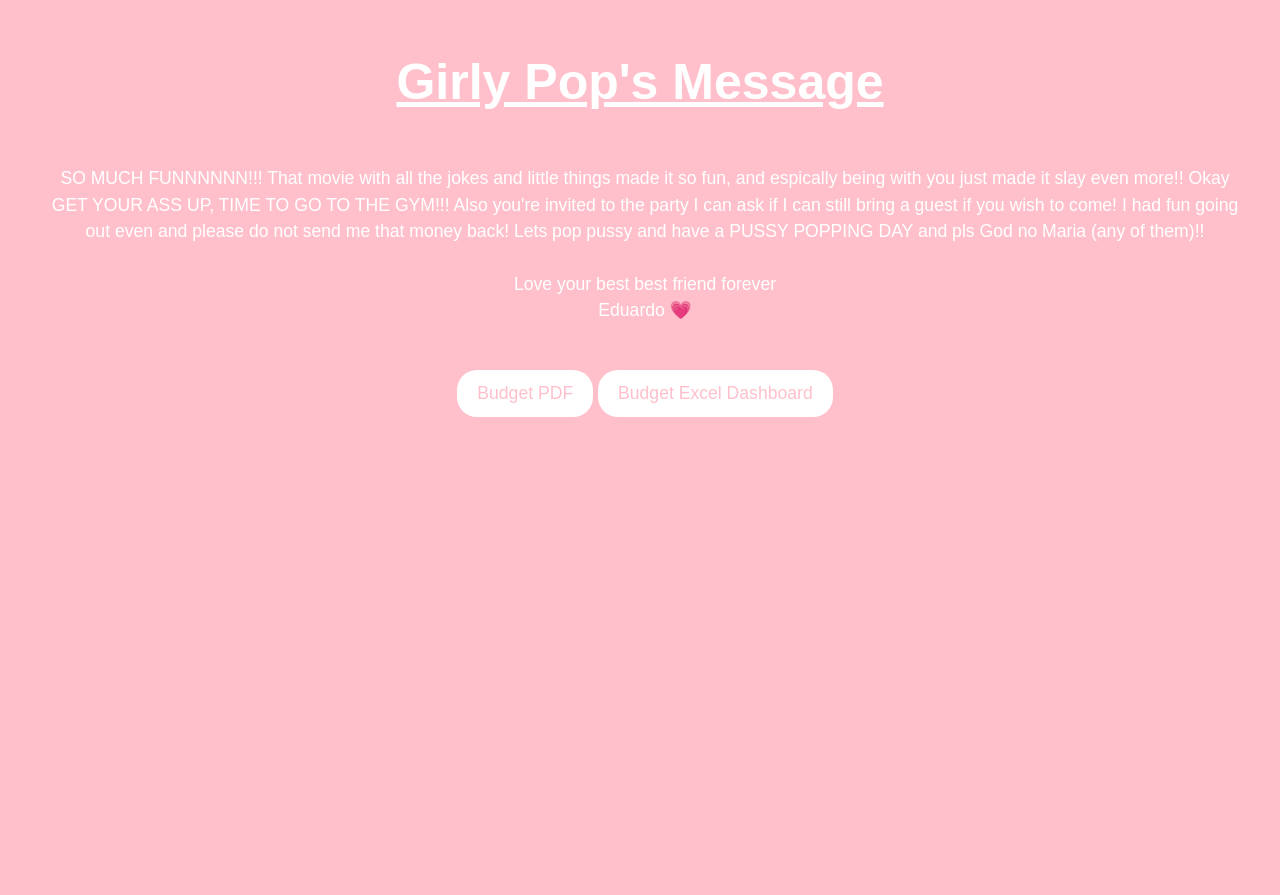
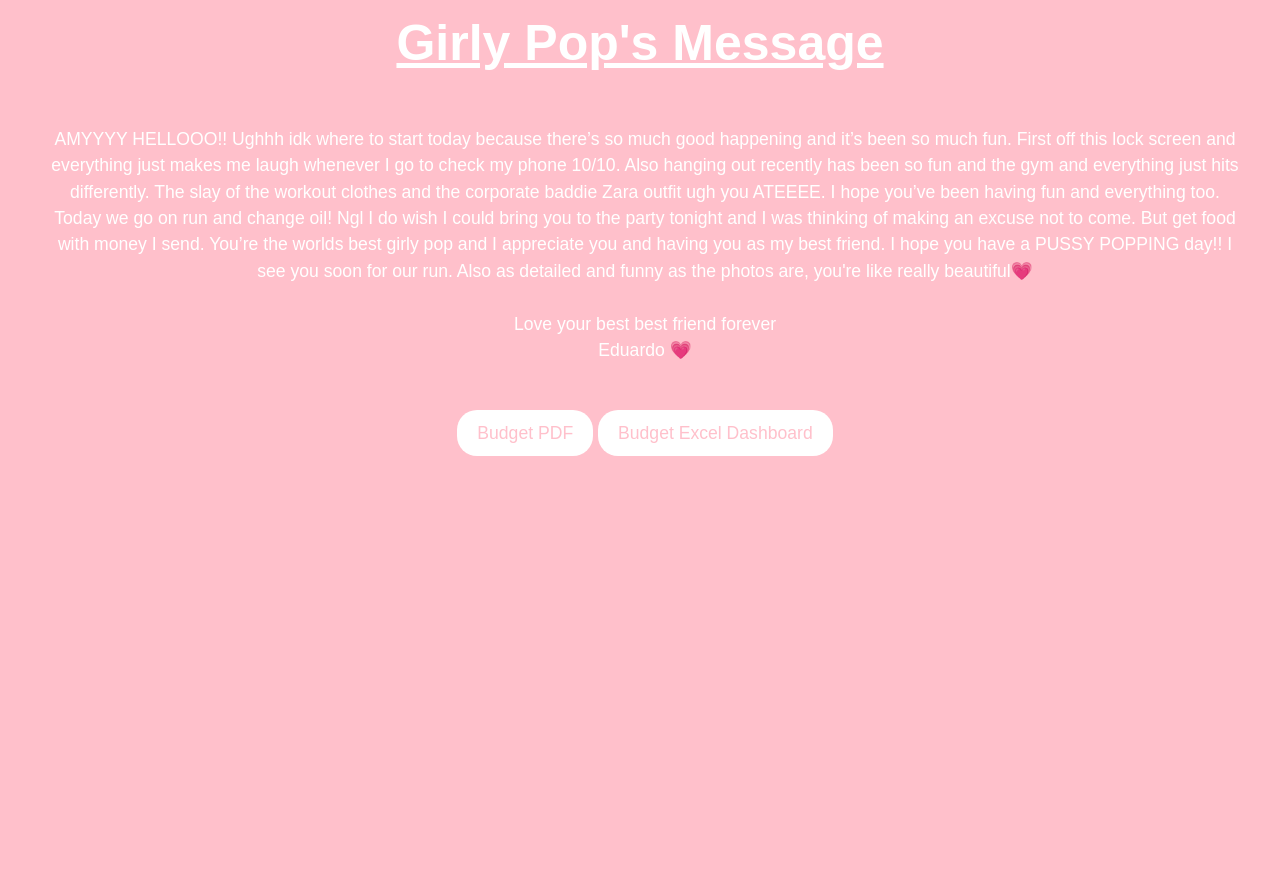
Before and after one commit to Ewynman/Giving, a plain HTML site: page index.html in a window 1280 px wide. Shown: the part 1020-1915 px from the top of the page. Drawn offline with nearby package versions, Linux system fonts and the light colour scheme.

Commit message:
Automated commit

```diff
--- a/index.html
+++ b/index.html
@@ -92,21 +92,37 @@
               <p
                 style="width: 100%; font-size: 2.2vh; color: white; margin: 5px"
               >
-              SO MUCH FUNNNNNN!!! That movie with all the jokes and little things made it so
-              fun, and espically being with you just made it slay even more!! Okay GET YOUR ASS
-              UP, TIME TO GO TO THE GYM!!! Also you're invited to the party I can ask if I can
-              still bring a guest if you wish to come! I had fun going out even and please do
-              not send me that money back! Lets pop pussy and have a PUSSY POPPING DAY and pls
-              God no Maria (any of them)!!
+                AMYYYY HELLOOO!! Ughhh idk where to start today because there’s
+                so much good happening and it’s been so much fun. First off this
+                lock screen and everything just makes me laugh whenever I go to
+                check my phone 10/10. Also hanging out recently has been so fun
+                and the gym and everything just hits differently. The slay of
+                the workout clothes and the corporate baddie Zara outfit ugh you
+                ATEEEE. I hope you’ve been having fun and everything too. Today
+                we go on run and change oil! Ngl I do wish I could bring you to
+                the party tonight and I was thinking of making an excuse not to
+                come. But get food with money I send. You’re the worlds best
+                girly pop and I appreciate you and having you as my best friend.
+                I hope you have a PUSSY POPPING day!! I see you soon for our run.
+                Also as detailed and funny as the photos are, you're like really
+                beautiful💗
                 <br />
                 <br />Love your best best friend forever<br />
                 Eduardo 💗
                 <br /><br />
                 <button class="custom-button">
-                  <a class="custom-link" href="./Files/Adult-Budget-Type-Things.pdf">Budget PDF</a>
+                  <a
+                    class="custom-link"
+                    href="./Files/Adult-Budget-Type-Things.pdf"
+                    >Budget PDF</a
+                  >
                 </button>
                 <button class="custom-button">
-                  <a class="custom-link" href="./Files/Amys-Budget-DashBoard.xlsx">Budget Excel Dashboard</a>
+                  <a
+                    class="custom-link"
+                    href="./Files/Amys-Budget-DashBoard.xlsx"
+                    >Budget Excel Dashboard</a
+                  >
                 </button>
               </p>
             </div>
```
Also changed, not shown: Files/Pic1.jpeg.
